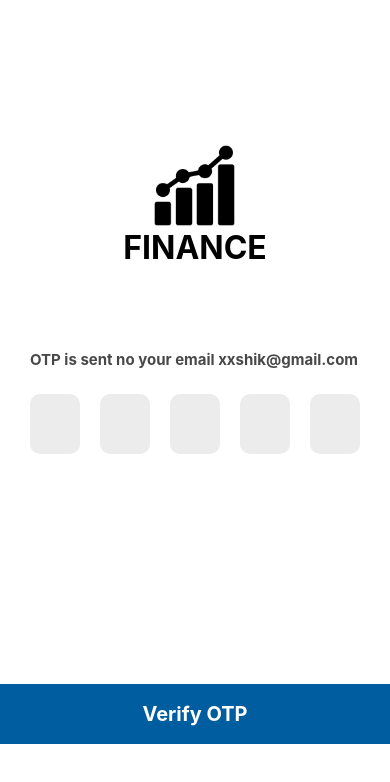
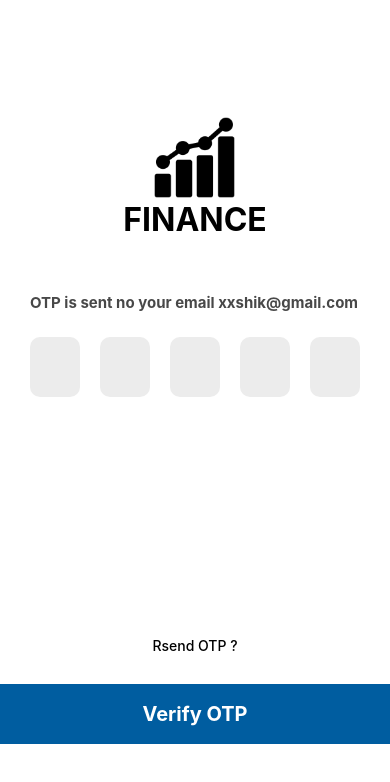
Before and after one commit to jayeshkaushik2/financeApp, a React Native app: screen /VerifyOtp in a window 390 px wide. Shown: the top 782 px of the page. Built offline with nearby package versions, Linux system fonts and the light colour scheme.

Commit message:
feature: added resend OTP button.

```diff
--- a/components/forms/LoginForm.js
+++ b/components/forms/LoginForm.js
@@ -86,7 +86,7 @@ const LoginForm = ({navigation}) => {
               </TouchableOpacity>
               <TouchableOpacity
                 onPress={() => navigation.push('ForgotPassword')}>
-                <Text style={styles.sub_containerText}>Forgot Password?</Text>
+                <Text style={styles.sub_containerText}>Forgot Password ?</Text>
               </TouchableOpacity>
             </View>
 
--- a/components/forms/SignUpForm.js
+++ b/components/forms/SignUpForm.js
@@ -106,7 +106,7 @@ const SignUpForm = ({navigation}) => {
               id="new-account-or-forgot-password">
               <TouchableOpacity onPress={() => navigation.push('Login')}>
                 <Text style={styles.sub_containerText}>
-                  Already have an Account?
+                  Already have an Account ?
                 </Text>
               </TouchableOpacity>
             </View>
--- a/components/forms/VerifyOtpForm.js
+++ b/components/forms/VerifyOtpForm.js
@@ -55,6 +55,13 @@ const VerifyOtpForm = ({route, navigation}) => {
                 value={values?.otp}
               />
             </View>
+            <View
+              style={styles.sub_container}
+              id="new-account-or-forgot-password">
+              <TouchableOpacity onPress={() => navigation.push('Login')}>
+                <Text style={styles.sub_containerText}>Rsend OTP ?</Text>
+              </TouchableOpacity>
+            </View>
             <View style={{marginTop: 'auto', marginBottom: 100}}>
               <ButtonField
                 accessibilityLabel={'Verify OTP'}
@@ -84,6 +91,16 @@ const styles = StyleSheet.create({
     borderWidth: 1,
     borderColor: 'gray',
   }),
+  sub_container: {
+    justifyContent: 'center',
+    flexDirection: 'row',
+    marginBottom: 20,
+    padding: 10,
+  },
+  sub_containerText: {
+    color: 'black',
+    fontWeight: '500',
+  },
 });
 
 export default VerifyOtpForm;
```
